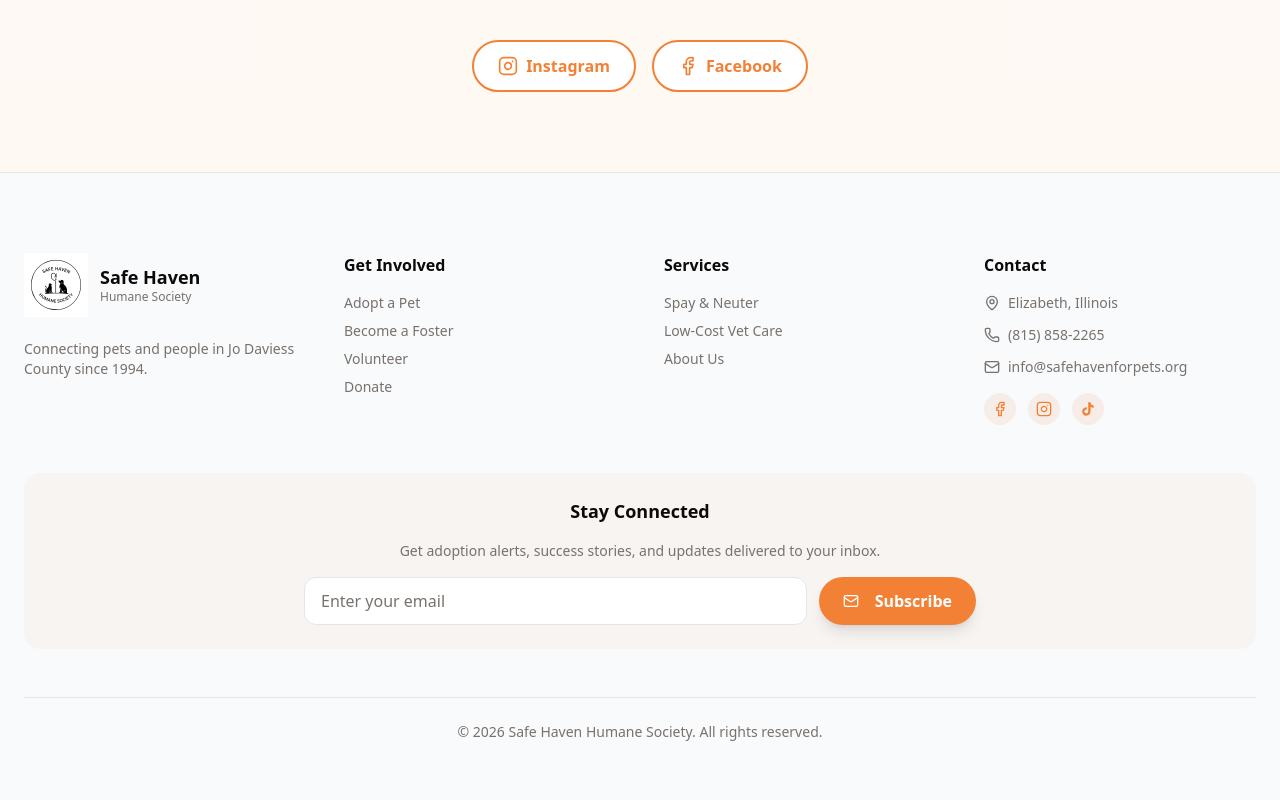
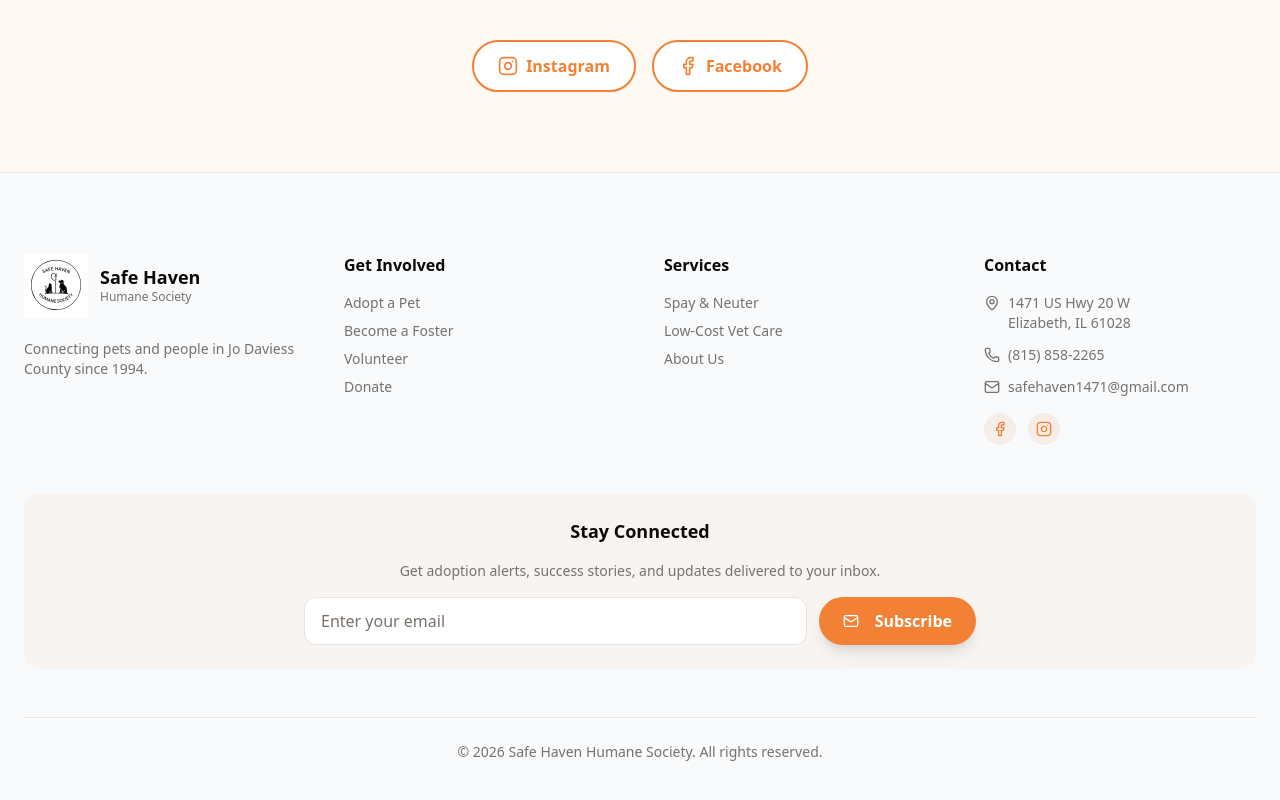
Before and after one commit to 7nqwsvhv99-hash/safe-haven-site, a Next.js app: page / in a window 1280 px wide. Shown: the part 4246-5046 px from the top of the page. Built offline with nearby package versions, Linux system fonts and the light colour scheme.

Commit message:
Update Safe Haven contact and social details

```diff
--- a/src/components/footer.tsx
+++ b/src/components/footer.tsx
@@ -31,26 +31,10 @@ export function Footer() {
           <div>
             <h3 className="font-semibold mb-4">Get Involved</h3>
             <ul className="space-y-2 text-sm">
-              <li>
-                <Link href="/adopt" className="text-muted-foreground hover:text-primary transition-colors">
-                  Adopt a Pet
-                </Link>
-              </li>
-              <li>
-                <Link href="/foster" className="text-muted-foreground hover:text-primary transition-colors">
-                  Become a Foster
-                </Link>
-              </li>
-              <li>
-                <Link href="/volunteer" className="text-muted-foreground hover:text-primary transition-colors">
-                  Volunteer
-                </Link>
-              </li>
-              <li>
-                <Link href="/donate" className="text-muted-foreground hover:text-primary transition-colors">
-                  Donate
-                </Link>
-              </li>
+              <li><Link href="/adopt" className="text-muted-foreground hover:text-primary transition-colors">Adopt a Pet</Link></li>
+              <li><Link href="/foster" className="text-muted-foreground hover:text-primary transition-colors">Become a Foster</Link></li>
+              <li><Link href="/volunteer" className="text-muted-foreground hover:text-primary transition-colors">Volunteer</Link></li>
+              <li><Link href="/donate" className="text-muted-foreground hover:text-primary transition-colors">Donate</Link></li>
             </ul>
           </div>
 
@@ -58,21 +42,9 @@ export function Footer() {
           <div>
             <h3 className="font-semibold mb-4">Services</h3>
             <ul className="space-y-2 text-sm">
-              <li>
-                <Link href="/clinic" className="text-muted-foreground hover:text-primary transition-colors">
-                  Spay & Neuter
-                </Link>
-              </li>
-              <li>
-                <Link href="/clinic" className="text-muted-foreground hover:text-primary transition-colors">
-                  Low-Cost Vet Care
-                </Link>
-              </li>
-              <li>
-                <Link href="/about" className="text-muted-foreground hover:text-primary transition-colors">
-                  About Us
-                </Link>
-              </li>
+              <li><Link href="/clinic" className="text-muted-foreground hover:text-primary transition-colors">Spay & Neuter</Link></li>
+              <li><Link href="/clinic" className="text-muted-foreground hover:text-primary transition-colors">Low-Cost Vet Care</Link></li>
+              <li><Link href="/about" className="text-muted-foreground hover:text-primary transition-colors">About Us</Link></li>
             </ul>
           </div>
 
@@ -82,52 +54,25 @@ export function Footer() {
             <ul className="space-y-3 text-sm">
               <li className="flex items-start gap-2 text-muted-foreground">
                 <MapPin className="h-4 w-4 mt-0.5 flex-shrink-0" />
-                <span>Elizabeth, Illinois</span>
+                <span>1471 US Hwy 20 W<br />Elizabeth, IL 61028</span>
               </li>
               <li className="flex items-center gap-2 text-muted-foreground">
                 <Phone className="h-4 w-4 flex-shrink-0" />
-                <a href="tel:815-858-2265" className="hover:text-primary transition-colors">
-                  (815) 858-2265
-                </a>
+                <a href="tel:815-858-2265" className="hover:text-primary transition-colors">(815) 858-2265</a>
               </li>
               <li className="flex items-center gap-2 text-muted-foreground">
                 <Mail className="h-4 w-4 flex-shrink-0" />
-                <a href="mailto:info@safehavenforpets.org" className="hover:text-primary transition-colors">
-                  info@safehavenforpets.org
-                </a>
+                <a href="mailto:safehaven1471@gmail.com" className="hover:text-primary transition-colors">safehaven1471@gmail.com</a>
               </li>
             </ul>
 
             {/* Social Media */}
             <div className="flex gap-3 mt-4">
-              <a
-                href="https://facebook.com"
-                target="_blank"
-                rel="noopener noreferrer"
-                className="p-2 rounded-full bg-primary/10 text-primary hover:bg-primary hover:text-white transition-colors"
-                aria-label="Facebook"
-              >
+              <a href="https://www.facebook.com/safehavenelizabethil" target="_blank" rel="noopener noreferrer" className="p-2 rounded-full bg-primary/10 text-primary hover:bg-primary hover:text-white transition-colors" aria-label="Facebook">
                 <Facebook className="h-4 w-4" />
               </a>
-              <a
-                href="https://instagram.com"
-                target="_blank"
-                rel="noopener noreferrer"
-                className="p-2 rounded-full bg-primary/10 text-primary hover:bg-primary hover:text-white transition-colors"
-                aria-label="Instagram"
-              >
+              <a href="https://www.instagram.com/safehaven.animalshelter" target="_blank" rel="noopener noreferrer" className="p-2 rounded-full bg-primary/10 text-primary hover:bg-primary hover:text-white transition-colors" aria-label="Instagram">
                 <Instagram className="h-4 w-4" />
-              </a>
-              <a
-                href="https://tiktok.com"
-                target="_blank"
-                rel="noopener noreferrer"
-                className="p-2 rounded-full bg-primary/10 text-primary hover:bg-primary hover:text-white transition-colors"
-                aria-label="TikTok"
-              >
-                <svg className="h-4 w-4" viewBox="0 0 24 24" fill="currentColor">
-                  <path d="M19.59 6.69a4.83 4.83 0 0 1-3.77-4.25V2h-3.45v13.67a2.89 2.89 0 0 1-5.2 1.74 2.89 2.89 0 0 1 2.31-4.64 2.93 2.93 0 0 1 .88.13V9.4a6.84 6.84 0 0 0-1-.05A6.33 6.33 0 0 0 5 20.1a6.34 6.34 0 0 0 10.86-4.43v-7a8.16 8.16 0 0 0 4.77 1.52v-3.4a4.85 4.85 0 0 1-1-.1z"/>
-                </svg>
               </a>
             </div>
           </div>
@@ -137,9 +82,7 @@ export function Footer() {
         <div className="mt-12 p-6 bg-primary/5 rounded-2xl">
           <div className="max-w-2xl mx-auto text-center space-y-4">
             <h3 className="font-bold text-lg">Stay Connected</h3>
-            <p className="text-sm text-muted-foreground">
-              Get adoption alerts, success stories, and updates delivered to your inbox.
-            </p>
+            <p className="text-sm text-muted-foreground">Get adoption alerts, success stories, and updates delivered to your inbox.</p>
             <NewsletterSignup />
           </div>
         </div>
```
